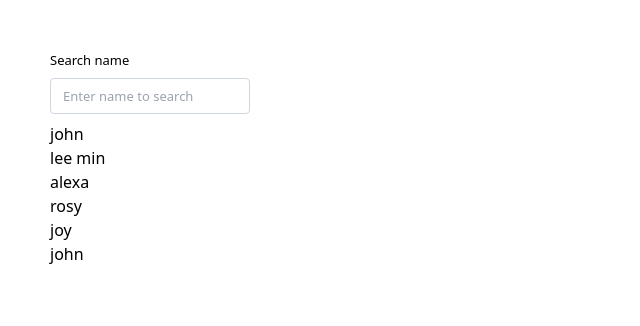
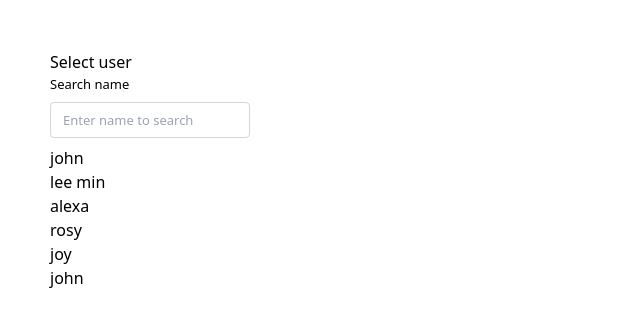
Before and after one commit to Natalka2019/todo-vue, a Vue app: page /users in a window 1280 px wide. Shown: the top 326 px of the page, without its empty margins (0-640 px from the left). Built offline with nearby package versions, Linux system fonts and the light colour scheme.

Commit message:
add label to input on users page

```diff
--- a/src/views/UsersPage/UsersPage.vue
+++ b/src/views/UsersPage/UsersPage.vue
@@ -1,5 +1,6 @@
 <template>
   <div class="container">
+    <label>Select user</label>
     <inputRegular
       class="inputFieldContainer"
       inputFieldClass="inputField"
```
